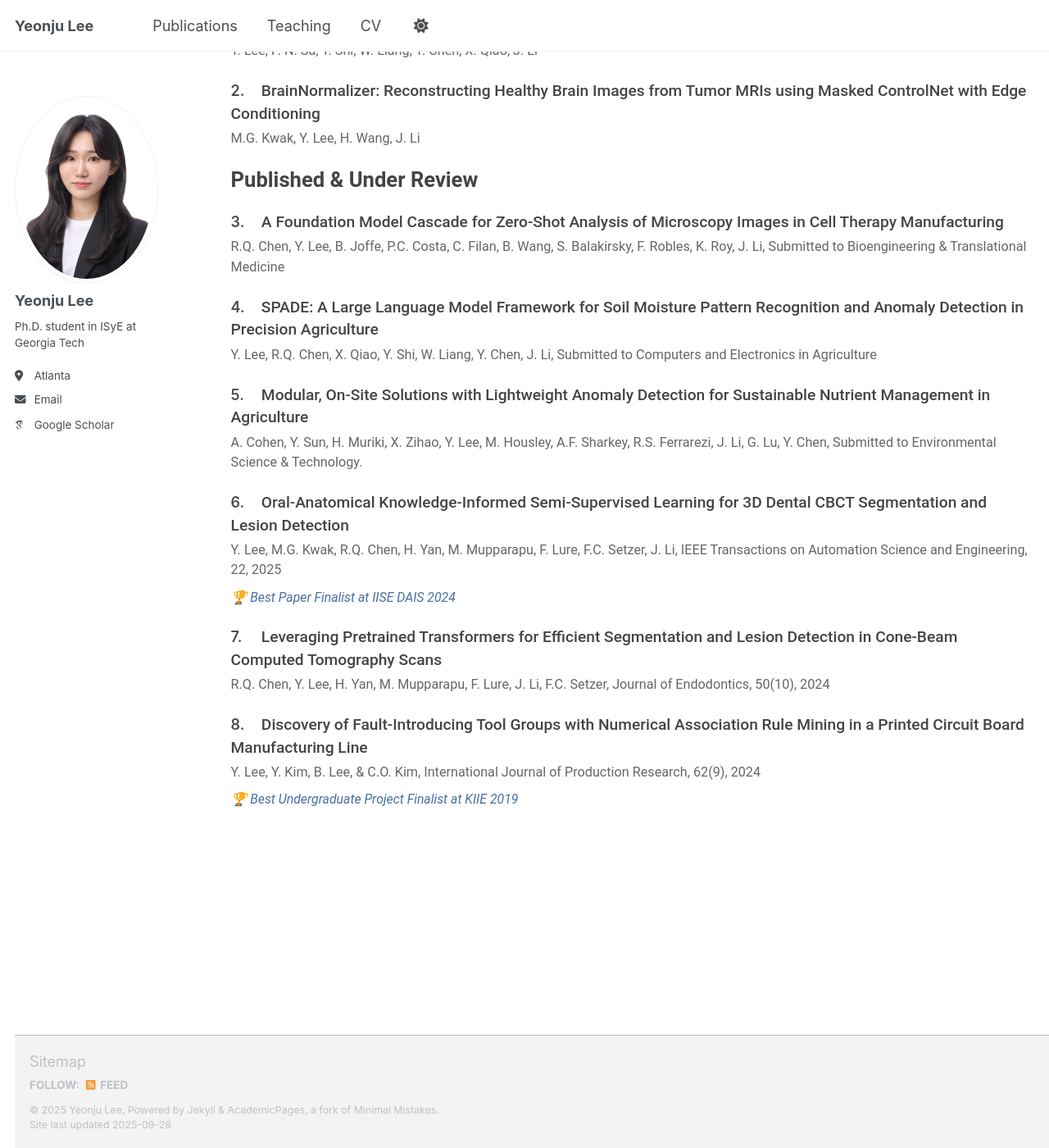
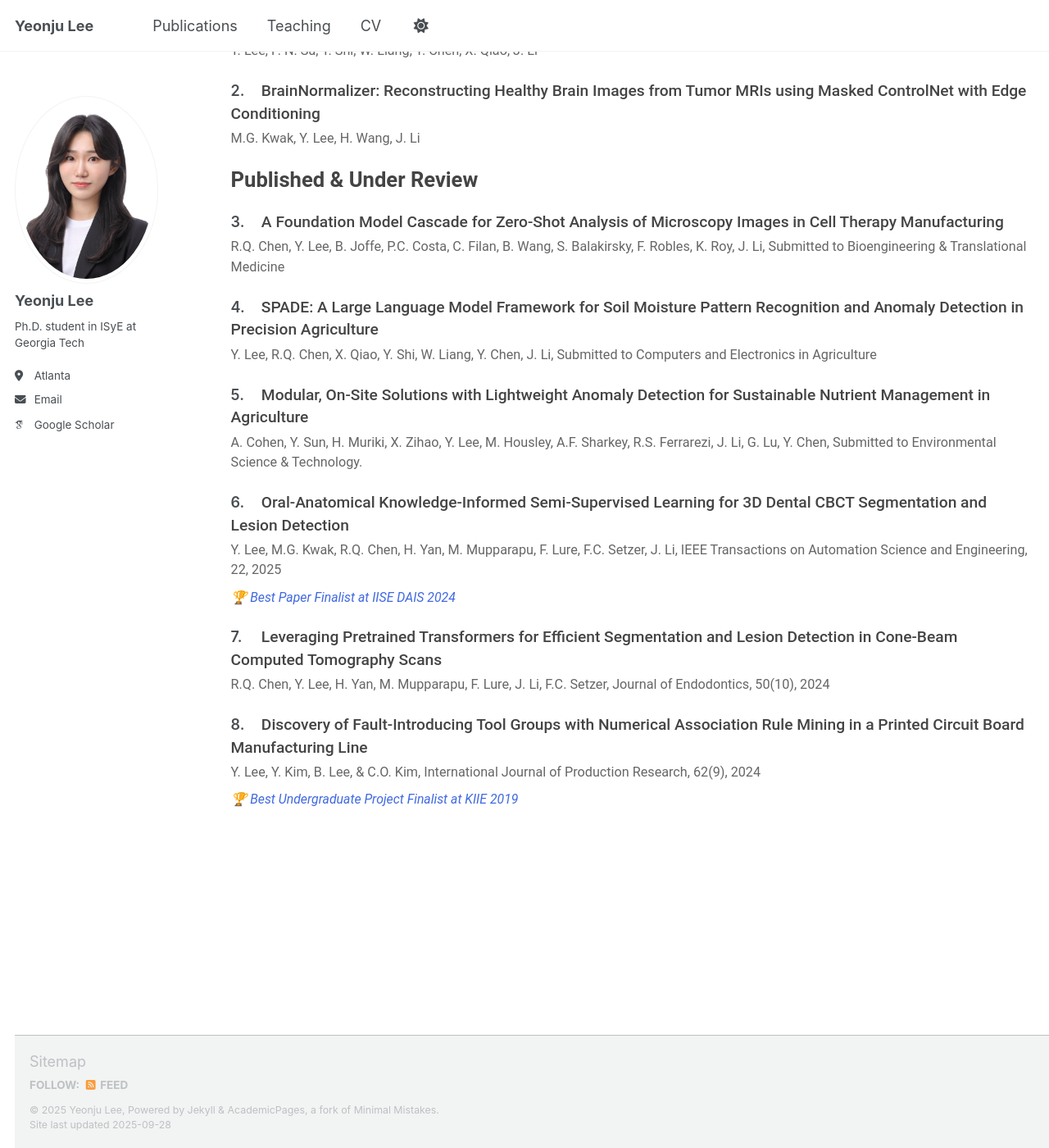
Before and after one commit to ylee845/ylee845.github.io, a Jekyll site: the page built from _pages/publications.html, in a window 1280 px wide and 1400 px high, scrolled down 212 px. Shown: the whole window at 82% size. Built offline with Jekyll 4.4.1, drawn with Linux system fonts in a browser that asks for light colours; some web fonts are replaced; a script that is not in the unit is left out.

Commit message:
Update publications.html

```diff
--- a/_pages/publications.html
+++ b/_pages/publications.html
@@ -52,7 +52,7 @@ author_profile: true
   font-family: "Roboto", Arial, sans-serif;
   font-weight: 400;
   font-size: clamp(0.88rem, 1.1vw, 0.95rem);
-  color: #4a6fa5;  /* 차분한 파란색 */
+  color: #4169E1;  /* Royal Blue */
   font-style: italic;
 }
 
```
